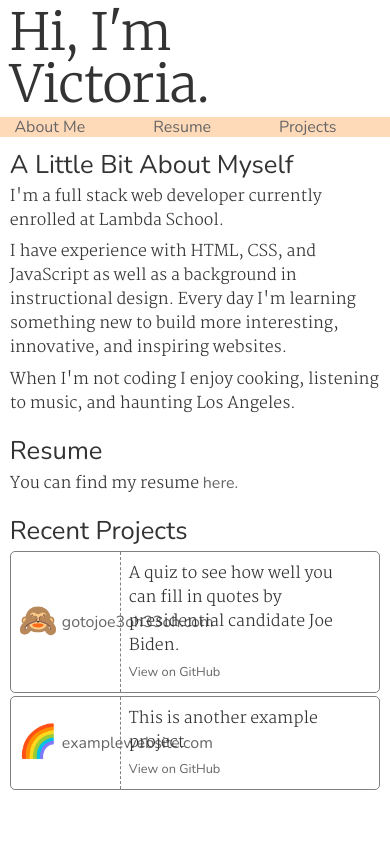
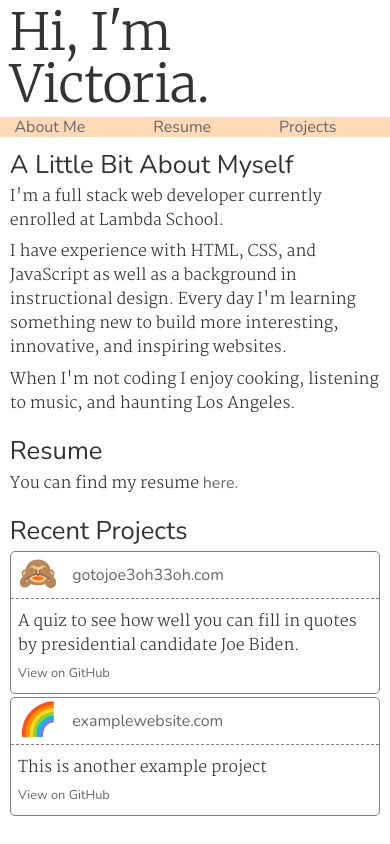
Before and after one commit to vtopham/Portfolio, a plain HTML site: page index.html in a window 390 px wide. Drawn offline with nearby package versions, Linux system fonts and the light colour scheme.

Commit message:
looks great on mobile

```diff
--- a/less/main-page.less
+++ b/less/main-page.less
@@ -95,17 +95,33 @@ section {
 
 .project-entry {
     display: flex;
+
+    flex-direction: column;
+
+    @media @tablet {
+        flex-direction: row;
+    }
+
+
+
     border-radius: 5px;
     border: 1px solid gray;
     margin: 1% 0;
 
     * {
-        margin-right: 2%;
+        margin-right: 2%; //need to fix this
     }
 
     .proj-1 {
-        width: 30%;
-        border-right: 1px dashed gray;
+
+
+        width: 100%;
+        border-bottom: 1px dashed gray;
+        @media @tablet {
+            width: 30%;
+            border-right: 1px dashed gray;
+        }
+
         display: flex;
         align-items: center;
         padding: 2%;
@@ -117,9 +133,14 @@ section {
     }
 
     .proj-2 {
-        width: 70%;
+
         padding: 2%;
-        padding-left: 0%;
+
+
+        @media @tablet {
+            width: 70%;
+            padding-left: 0%;
+        }
         a {
             font-size: .8rem;
         }
```
Also changed, not shown: css/index.css.
